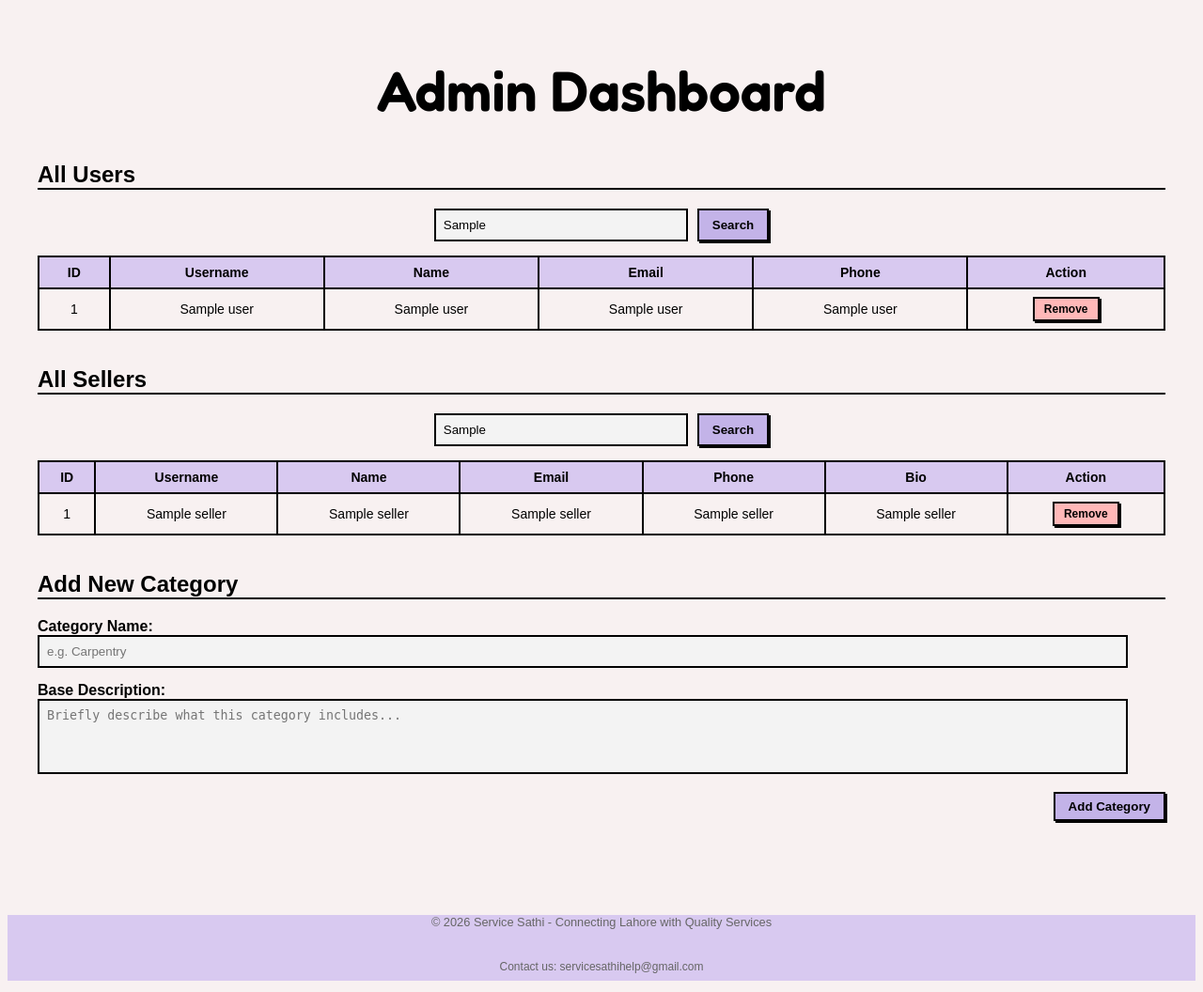
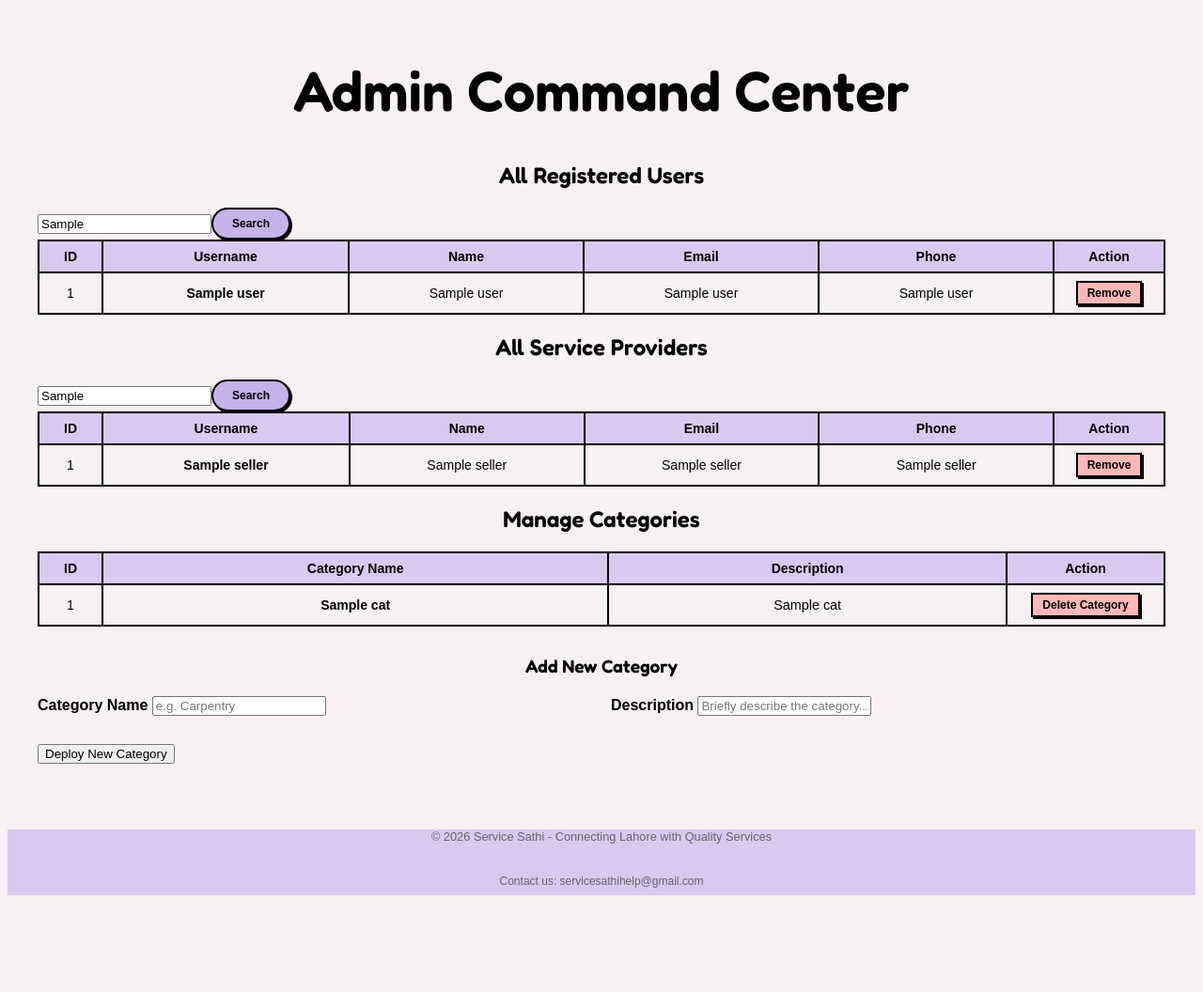
Before and after one commit to Syedafaryalzehra/ServiceSathi, a Python web app: template ServiceSathi/frontend/templates/admin.html in a window 1280 px wide. Shown: the part 60-1116 px from the top of the page at 94% size. After the commit the page ends 1013 px from the top, so only its background shows below. Run offline with Jinja, Linux system fonts and the light colour scheme; the template is opened without the code that fills it: most values are stand-ins (such as "Sample title", 1, 10 or a date in 2020).

Commit message:
Revamp admin dashboard layout and functionality

```diff
--- a/ServiceSathi/frontend/templates/admin.html
+++ b/ServiceSathi/frontend/templates/admin.html
@@ -1,97 +1,159 @@
 {% extends "base.html" %}
 
 {% block content %}
+<h1 class="title">Admin Command Center</h1>
 
-<h1 class="title">Admin Dashboard</h1>
+<div class="admin-section">
+    <h2 class="page-heading" style="color: var(--primary); margin-bottom: 20px;">All Registered Users</h2>
 
-<div >
-    <h2 class="section-heading">All Users</h2>
-    <form method="GET" action="{{ url_for('admin_dashboard') }}" class="admin-search-form">
-        <input type="text" name="user_search" placeholder="Search user..." value="{{ user_search }}">
-        <button type="submit" class="view-btn">Search</button>
-    </form>
+    <div class="admin-search-wrapper">
+        <form method="GET" action="/admin_dashboard" style="display: flex; width: 100%; align-items: center;">
+            <input type="text" name="user_search" placeholder="Search by username..." value="{{ user_search }}">
+            <button type="submit" class="view-btn"
+                style="padding: 8px 20px; border-radius: 20px; font-size: 12px; width: auto; margin: 0;">Search</button>
+        </form>
+    </div>
 
-    <div class="scroll-box">
-        <table>
-            <tr><th>ID</th><th>Username</th><th>Name</th><th>Email</th><th>Phone</th><th>Action</th></tr>
-            {% for u in users %}
+    <table class="elite-table">
+        <thead>
             <tr>
-                <td>{{ u[0] }}</td>
-                <td>{{ u[1] }}</td>
-                <td>{{ u[2] }}</td>
-                <td>{{ u[3] }}</td>
-                <td>{{ u[4] }}</td>
-                <td>
-                    <form action="{{ url_for('delete_user', user_id=u[0]) }}" method="POST" onsubmit="return confirm('Delete this user?');">
-                        <button type="submit" class="remove-btn">Remove</button>
+                <th style="width: 50px;">ID</th>
+                <th>Username</th>
+                <th>Name</th>
+                <th>Email</th>
+                <th>Phone</th>
+                <th style="width: 100px; text-align: center;">Action</th>
+            </tr>
+        </thead>
+        <tbody>
+            {% if users %}
+            {% for user in users %}
+            <tr>
+                <td>{{ user[0] }}</td>
+                <td><strong style="color: var(--primary);">{{ user[1] }}</strong></td>
+                <td>{{ user[2] }}</td>
+                <td>{{ user[3] }}</td>
+                <td>{{ user[4] }}</td>
+                <td style="text-align: center;">
+                    <form action="{{ url_for('delete_user', user_id=user[0]) }}" method="POST" style="margin:0;">
+                        <button type="submit" class="remove-btn"
+                            onclick="return confirm('Are you sure?')">Remove</button>
                     </form>
                 </td>
             </tr>
             {% endfor %}
-        </table>
-    </div>
+            {% else %}
+            <tr>
+                <td colspan="6" style="text-align:center;">No users found.</td>
+            </tr>
+            {% endif %}
+        </tbody>
+    </table>
 </div>
 
-<br>
+<div class="admin-section">
+    <h2 class="page-heading" style="color: var(--primary); margin-bottom: 20px;">All Service Providers</h2>
 
-<div >
-    <h2 class="section-heading">All Sellers</h2>
-    <form method="GET" action="{{ url_for('admin_dashboard') }}" class="admin-search-form">
-        <input type="text" name="seller_search" placeholder="Search seller..." value="{{ seller_search }}">
-        <button type="submit" class="view-btn">Search</button>
-    </form>
+    <div class="admin-search-wrapper">
+        <form method="GET" action="/admin_dashboard" style="display: flex; width: 100%; align-items: center;">
+            <input type="text" name="seller_search" placeholder="Search sellers..." value="{{ seller_search }}">
+            <button type="submit" class="view-btn"
+                style="padding: 8px 20px; border-radius: 20px; font-size: 12px; width: auto; margin: 0;">Search</button>
+        </form>
+    </div>
 
-    <div class="scroll-box">
-        <table>
-            <tr><th>ID</th><th>Username</th><th>Name</th><th>Email</th><th>Phone</th><th>Bio</th><th>Action</th></tr>
-            {% for s in sellers %}
+    <table class="elite-table">
+        <thead>
             <tr>
-                <td>{{ s[0] }}</td>
-                <td>{{ s[1] }}</td>
-                <td>{{ s[2] }}</td>
-                <td>{{ s[3] }}</td>
-                <td>{{ s[4] }}</td>
-                <td>{{ s[5] }}</td>
+                <th style="width: 50px;">ID</th>
+                <th>Username</th>
+                <th>Name</th>
+                <th>Email</th>
+                <th>Phone</th>
+                <th style="width: 100px; text-align: center;">Action</th>
+            </tr>
+        </thead>
+        <tbody>
+            {% if sellers %}
+            {% for seller in sellers %}
+            <tr>
+                <td>{{ seller[0] }}</td>
+                <td><strong style="color: var(--primary);">{{ seller[1] }}</strong></td>
+                <td>{{ seller[2] }}</td>
+                <td>{{ seller[3] }}</td>
+                <td>{{ seller[4] }}</td>
                 <td>
-                    <form action="{{ url_for('delete_seller', seller_id=s[0]) }}" method="POST" onsubmit="return confirm('Delete this seller?');">
-                        <button type="submit" class="remove-btn">Remove</button>
+                    <form action="{{ url_for('delete_seller', seller_id=seller[0]) }}" method="POST" style="margin:0;">
+                        <button type="submit" class="remove-btn"
+                            onclick="return confirm('Are you sure?')">Remove</button>
                     </form>
                 </td>
             </tr>
             {% endfor %}
-        </table>
-    </div>
+            {% else %}
+            <tr>
+                <td colspan="6" style="text-align:center;">No sellers found.</td>
+            </tr>
+            {% endif %}
+        </tbody>
+    </table>
 </div>
 
+<div class="admin-section">
+    <h2 class="page-heading" style="color: var(--primary); margin-bottom: 20px;">Manage Categories</h2>
 
+    <table class="elite-table" style="margin-bottom: 30px;">
+        <thead>
+            <tr>
+                <th style="width: 50px;">ID</th>
+                <th>Category Name</th>
+                <th>Description</th>
+                <th style="width: 150px; text-align: center;">Action</th>
+            </tr>
+        </thead>
+        <tbody>
+            {% if categories %}
+            {% for cat in categories %}
+            <tr>
+                <td>{{ cat[0] }}</td>
+                <td><strong style="color: var(--primary);">{{ cat[1] }}</strong></td>
+                <td><span style="font-size: 0.9rem; color: var(--text-light);">{{ cat[2] }}</span></td>
+                <td style="text-align: center;">
+                    <form action="{{ url_for('delete_category', cat_id=cat[0]) }}" method="POST" style="margin:0;">
+                        <button type="submit" class="remove-btn"
+                            onclick="return confirm('Are you sure you want to delete this category? This will remove all associated service listings, but seller accounts will remain active.')">Delete
+                            Category</button>
+                    </form>
+                </td>
+            </tr>
+            {% endfor %}
+            {% else %}
+            <tr>
+                <td colspan="4" style="text-align:center;">No categories found.</td>
+            </tr>
+            {% endif %}
+        </tbody>
+    </table>
 
-<br>
-
-<div  >
-    <h2 class="section-heading">Add New Category</h2>
-
-    <div style="  margin-bottom: 30px;">
-
-        <form action="{{ url_for('add_category') }}" method="POST" style="display: flex; flex-direction: column; gap: 15px;">
-
-            <div>
-                <label style="font-weight: bold;">Category Name:</label><br>
-                <input type="text" name="category_name" placeholder="e.g. Carpentry" required
-                       style="width: 95%; padding: 8px; border: 2px solid black; background: #f3f3f3;">
+    <h2 class="page-heading" style="color: var(--primary); margin-bottom: 20px; font-size: 1.2rem;">Add New Category
+    </h2>
+    <div class="form-container-box"
+        style="max-width: 100%; margin: 0; background: transparent; border: none; padding: 0; box-shadow: none;">
+        <form action="{{ url_for('add_category') }}" method="POST"
+            style="display: grid; grid-template-columns: 1fr 1fr; gap: 20px;">
+            <div class="input-group">
+                <label style="color: var(--primary); font-weight: 600;">Category Name</label>
+                <input type="text" name="category_name" class="form-input-field" placeholder="e.g. Carpentry" required>
             </div>
-
-            <div>
-                <label style="font-weight: bold;">Base Description:</label><br>
-                <textarea name="base_description" placeholder="Briefly describe what this category includes..."
-                          style="width: 95%; height: 60px; padding: 8px; border: 2px solid black; background: #f3f3f3; resize: none;"></textarea>
+            <div class="input-group">
+                <label style="color: var(--primary); font-weight: 600;">Description</label>
+                <input type="text" name="base_description" class="form-input-field"
+                    placeholder="Briefly describe the category..." required>
             </div>
-
-            <div style="text-align: right;">
-                <button type="submit" class="view-btn" style="background: #c3b3e8; cursor: pointer;">Add Category</button>
+            <div style="grid-column: span 2;">
+                <button type="submit" class="form-submit-btn" style="margin-top: 10px;">Deploy New Category</button>
             </div>
-
         </form>
     </div>
 </div>
-
 {% endblock %}
```
